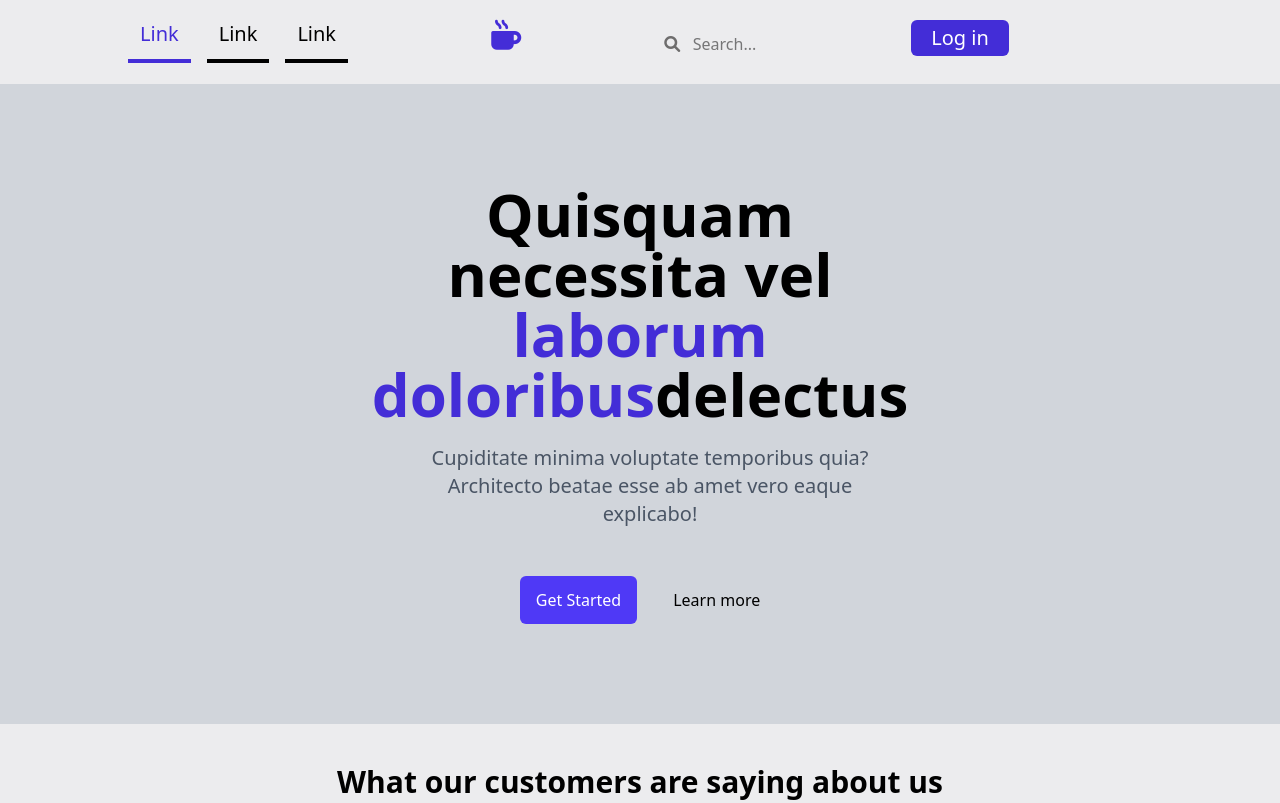
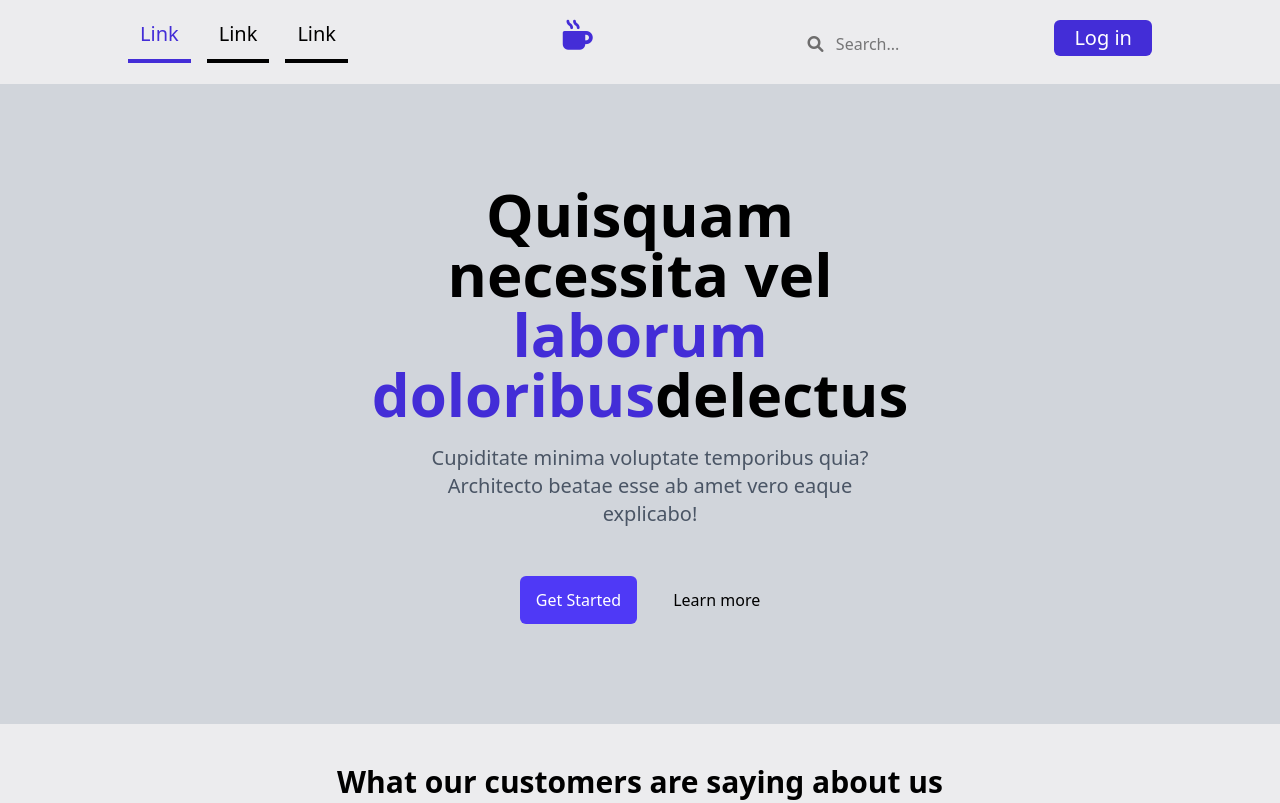
Before and after one commit to AylinBushaj/Tailwindcss_ReviewPage, a plain HTML site: page index.html in a window 1280 px wide. Shown: the top 803 px of the page. Drawn offline with nearby package versions, Linux system fonts and the light colour scheme.

Commit message:
NavBar revize edildi

```diff
--- a/index.html
+++ b/index.html
@@ -12,24 +12,25 @@
 
   <!-- NAVBAR SECTION-->
   <section class="header flex justify-center" style="width:100%;"  height="auto">
-    <div class="navBar mt-5" style="width:80%";>
-      <nav class="flex flex-row ">
+    <div class="navBar mt-5 flex flex-row mx-auto " style="width:80%";>
+      <nav class="flex flex-row">
         <ul class="hidden lg:flex flex-row gap-4 text-xl" >
           <li><a class="text-indigo-700 hover:text-indigo-700 border-b border-b-4 p-3 " href="#">Link</a></li>
           <li><a class="hover:text-indigo-700 border-b border-b-4 p-3 " href="#">Link</a></li>
           <li><a class="hover:text-indigo-700 border-b border-b-4 p-3 " href="#">Link</a></li>
         </ul>
+      </nav>
 
-        <div class="flex ms-auto text-3xl">
+        <div class="flex justify-center mx-auto text-3xl">
           <i class="fa-solid fa-mug-hot" style="color: #442dd7;"></i>
         </div>
 
-        <div class="flex mx-auto">
+        <div class="flex justify-end">
         <i class="fa-solid fa-magnifying-glass fa-md pt-4" style="color: #6e6d6d;"></i>
         <input type="text" class="text pt-3" placeholder="   Search...">
         <button class="btn text-xl bg-indigo-700 text-white py-1 px-5 rounded-md"> Log in</button>
         </div>
-      </nav>
+
     </div>
   </section>
 
```
